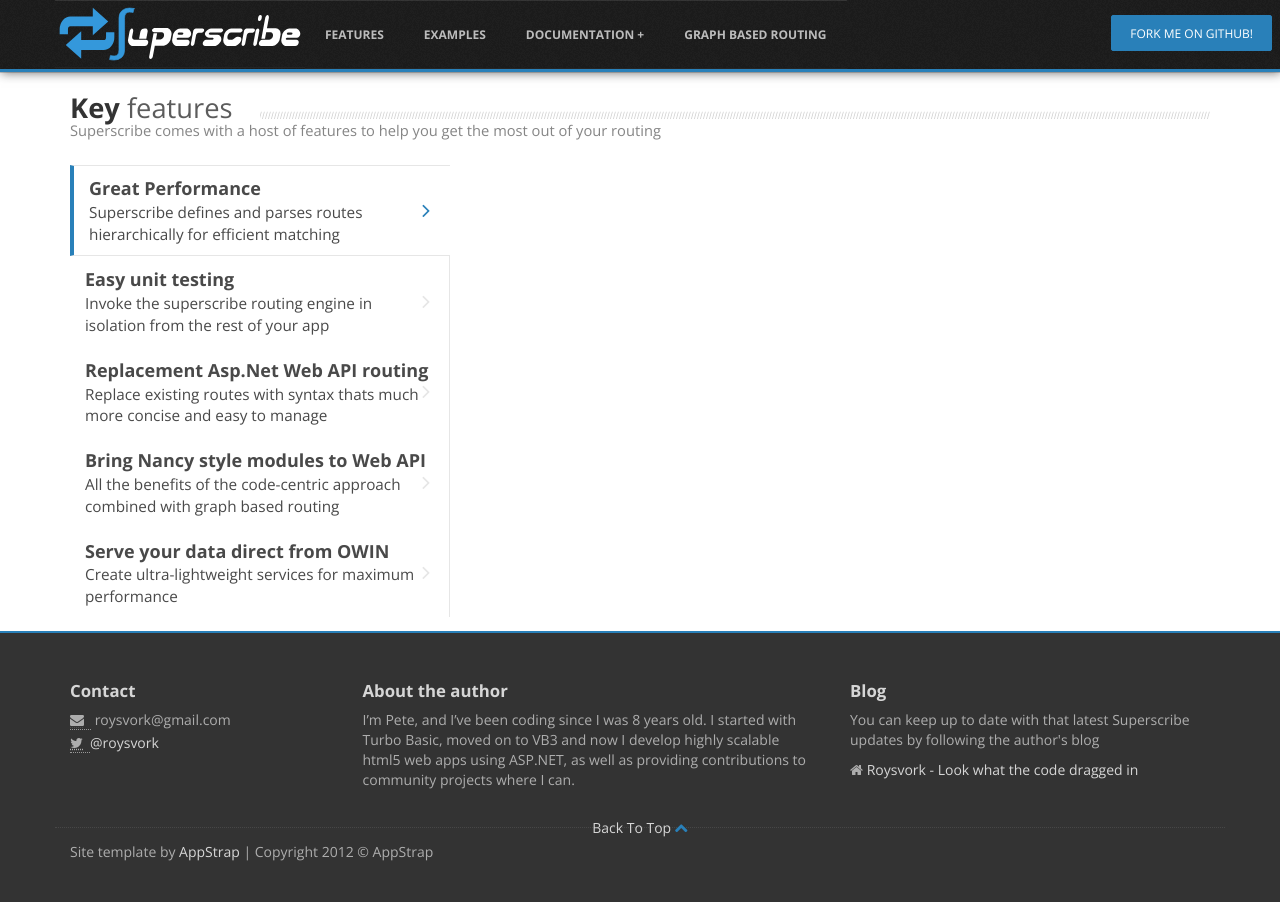
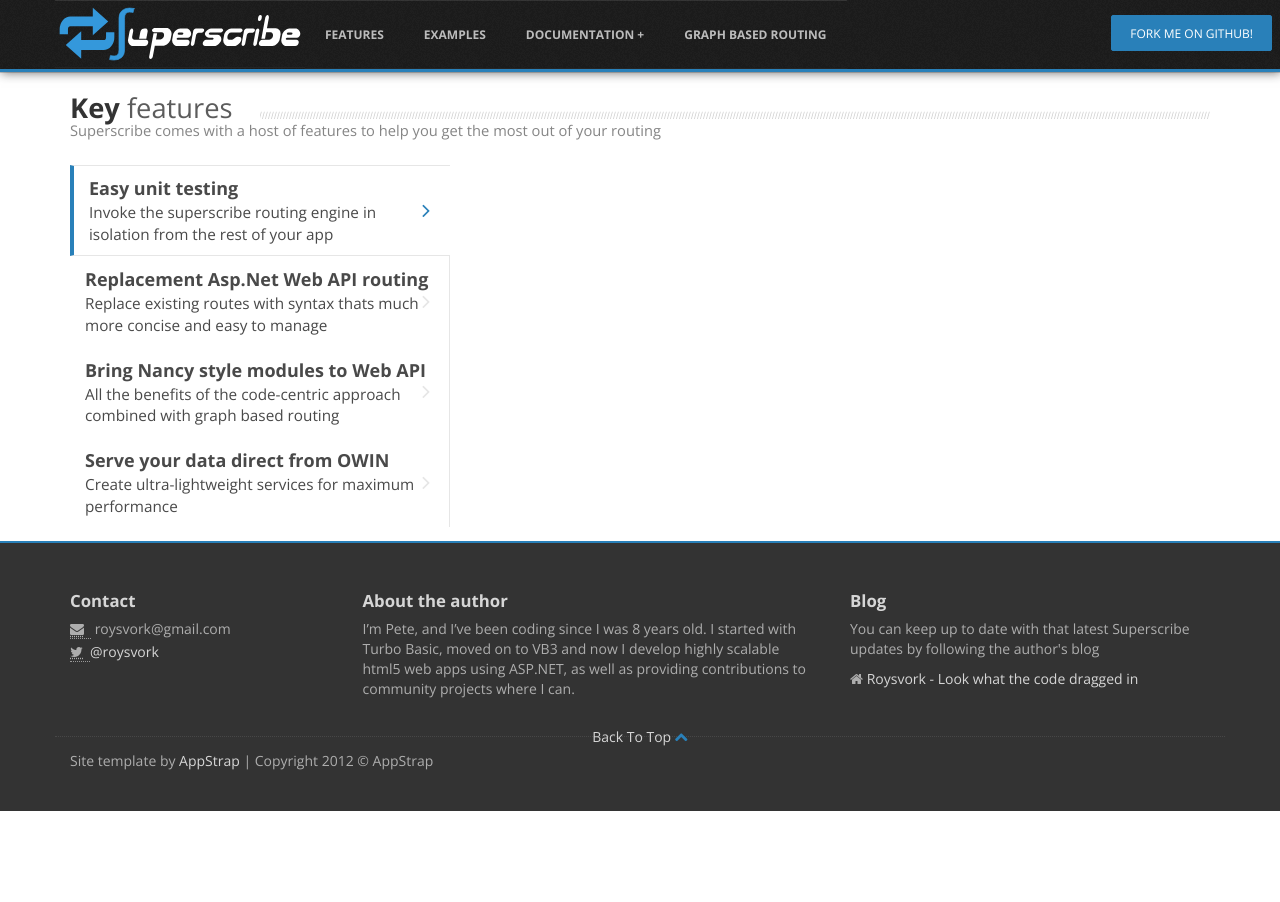
Before and after one commit to beyond-code-github/Superscribe, a Jekyll site: the page built from features.markdown, in a window 1280 px wide. Built offline with Jekyll 4.4.1, drawn with Linux system fonts in a browser that asks for light colours; some web fonts are replaced; Markdown is read by kramdown in place of the engine named in the settings.

Commit message:
Removed performance feature until more in-depth analysis of existing routing methods is performed

```diff
--- a/features.markdown
+++ b/features.markdown
@@ -9,11 +9,10 @@
 </h2>
   <div class="tabbable tabs-left vertical-tabs bold-tabs row">
     <ul class="nav nav-tabs nav-stacked col-md-4">
-    	<li class="active"> <a href="#tab1" data-toggle="tab">Great Performance<small>Superscribe defines and parses routes hierarchically for efficient matching</small><i class="icon-angle-right"></i></a> </li>
-     	<li> <a href="#tab2" data-toggle="tab">Easy unit testing<small>Invoke the superscribe routing engine in isolation from the rest of your app</small><i class="icon-angle-right"></i></a> </li>
-     	<li> <a href="#tab3" data-toggle="tab">Replacement Asp.Net Web API routing<small>Replace existing routes with syntax thats much more concise and easy to manage</small><i class="icon-angle-right"></i></a> </li>
-      	<li> <a href="#tab4" data-toggle="tab">Bring Nancy style modules to Web API<small>All the benefits of the code-centric approach combined with graph based routing</small><i class="icon-angle-right"></i></a> </li>
-      	<li> <a href="#tab5" data-toggle="tab">Serve your data direct from OWIN<small>Create ultra-lightweight services for maximum performance</small><i class="icon-angle-right"></i></a> </li>
+    	<li class="active"> <a href="#tab1" data-toggle="tab">Easy unit testing<small>Invoke the superscribe routing engine in isolation from the rest of your app</small><i class="icon-angle-right"></i></a> </li>
+     	<li> <a href="#tab2" data-toggle="tab">Replacement Asp.Net Web API routing<small>Replace existing routes with syntax thats much more concise and easy to manage</small><i class="icon-angle-right"></i></a> </li>
+      	<li> <a href="#tab3" data-toggle="tab">Bring Nancy style modules to Web API<small>All the benefits of the code-centric approach combined with graph based routing</small><i class="icon-angle-right"></i></a> </li>
+      	<li> <a href="#tab4" data-toggle="tab">Serve your data direct from OWIN<small>Create ultra-lightweight services for maximum performance</small><i class="icon-angle-right"></i></a> </li>
     </ul>
 	<div class="tab-content col-md-8">
       <div class="tab-pane col-sm-12 col-md-12" id="tab1">
@@ -36,11 +35,6 @@
         <pre class="prettyprint lang-cs">
 		</pre>
 	  </div>
-	  <div class="tab-pane col-sm-12 col-md-12" id="tab5">
-        <h3 class="title visible-phone"></h3>
-        <pre class="prettyprint lang-cs">
-		</pre>
-	  </div>
 	</div>
   </div>
 </div>
```
